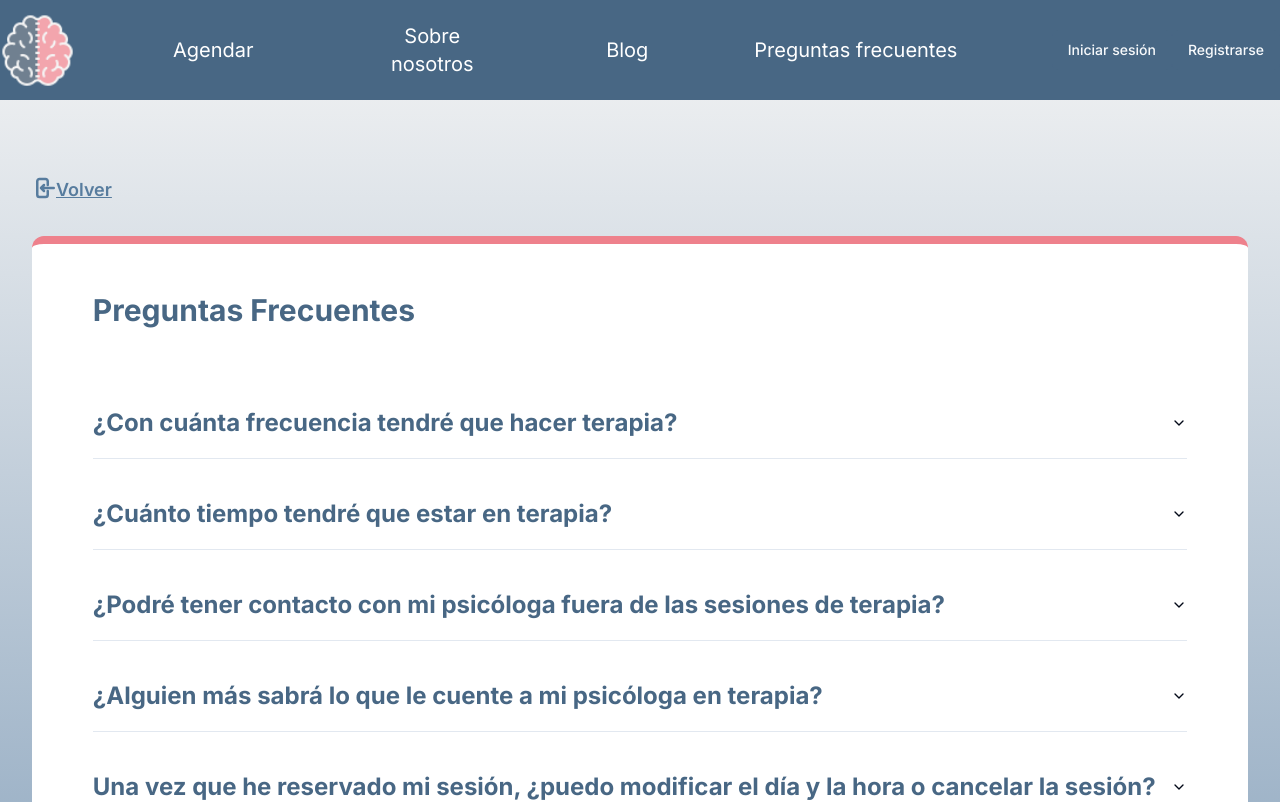
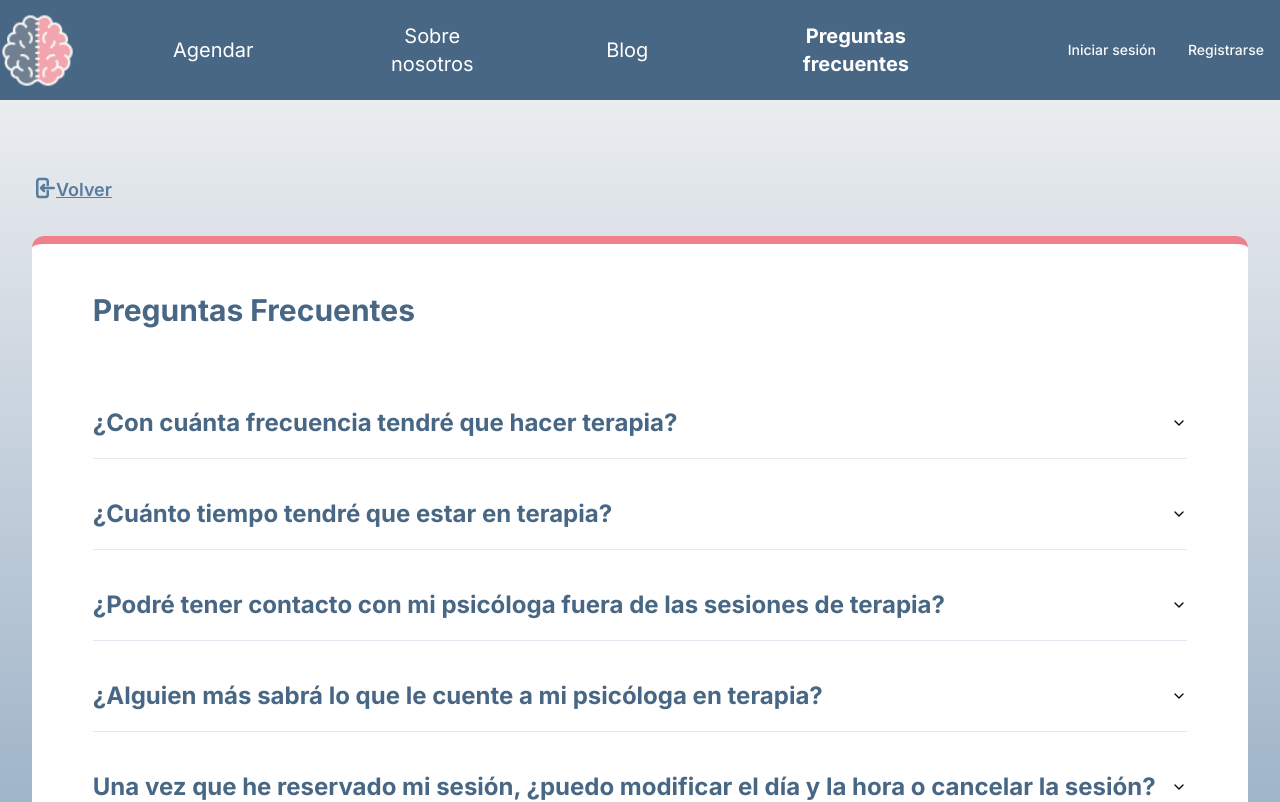
Before and after one commit to Davoyandun/MENTANA-frontend, a Next.js app: page /faq in a window 1280 px wide. Shown: the top 802 px of the page. Built offline with nearby package versions, Linux system fonts and the light colour scheme.

Commit message:
link de navbar activo en negrita

```diff
--- a/src/shared/components/navbar/navbar.tsx
+++ b/src/shared/components/navbar/navbar.tsx
@@ -1,4 +1,3 @@
-
 'use client'
 
 import React, { useState } from 'react'
@@ -6,13 +5,17 @@ import LoginButton from '../Buttons/loginButton'
 import RegisterButton from '../Buttons/registerButton'
 import LogoNavbar from './logoNavbar'
 import Link from 'next/link'
+import { usePathname } from 'next/navigation'
 
 export default function Navbar() {
 	const [menuOpen, setMenuOpen] = useState(false)
+	const pathname = usePathname()
 
 	const toggleMenu = () => {
 		setMenuOpen(!menuOpen)
 	}
+
+
 
 	return (
 		<nav className={`fixed flex w-full top-0 z-50 bg-chaarcoal300 py-3 ${menuOpen ? 'h-screen py-4' : 'lg:h-[100px]'}`}>
@@ -34,19 +37,32 @@ export default function Navbar() {
 							)}
 						</button>
 					</div>
-
 				</div>
 
 				{menuOpen && <hr className="border-t border-white w-full mt-5 lg:hidden" />}
 
 				<ul className={`flex flex-col items-center lg:flex lg:flex-row lg:text-center lg:w-3/4 lg:text-xl lg:justify-center gap-4 lg:gap-[75px] space-x-0 lg:space-x-6 text-white mt-4 lg:mt-0 ${menuOpen ? 'flex-grow justify-center gap-6' : 'hidden'}`}>
-					<li className="lg:w-[10%]"><a href="#" className="hover:font-bold">Agendar</a></li>
-					<li className="lg:w-[15%]"><a href="#" className="hover:font-bold">Sobre nosotros</a></li>
-					<li className="lg:w-[5%]"><a href="#" className="hover:font-bold">Blog</a></li>
-					<li className="lg:w-[22%]">
-						<Link href="/faq" className="hover:font-bold">Preguntas frecuentes</Link>
+					<li className="lg:w-[10%]">
+						<Link href="/agendar" className={`hover:font-bold ${ pathname === '/agendar' ? 'active-link' : ''}`}>
+							Agendar
+						</Link>
 					</li>
-
+					<li className="lg:w-[15%]">
+						<Link href="/sobre-nosotros" className={`hover:font-bold ${pathname === '/sobre-nosotros' ? 'active-link' : ''}`}>
+							Sobre nosotros
+						</Link>
+					</li>
+					<li className="lg:w-[5%]">
+						<Link href="/blog" className={`hover:font-bold ${pathname === '/blog' ? 'active-link' : ''}`}>
+							Blog
+						</Link>
+					</li>
+					<li
+						className={`lg:w-[22%] hover:font-bold ${pathname === '/faq' ? 'font-bold active-link' : ''}`}>
+						<Link href="/faq" >
+							Preguntas frecuentes
+						</Link>
+					</li>
 				</ul>
 
 				{menuOpen && <hr className="border-t border-white w-full mt-2 lg:hidden" />}
--- a/src/shared/styles/globals.css
+++ b/src/shared/styles/globals.css
@@ -6,6 +6,10 @@
 
 html, body {
   font-family: 'Roboto', sans-serif;
+}
+
+.active-link {
+  font-weight: bold;
 }
 
   @layer base {
```
